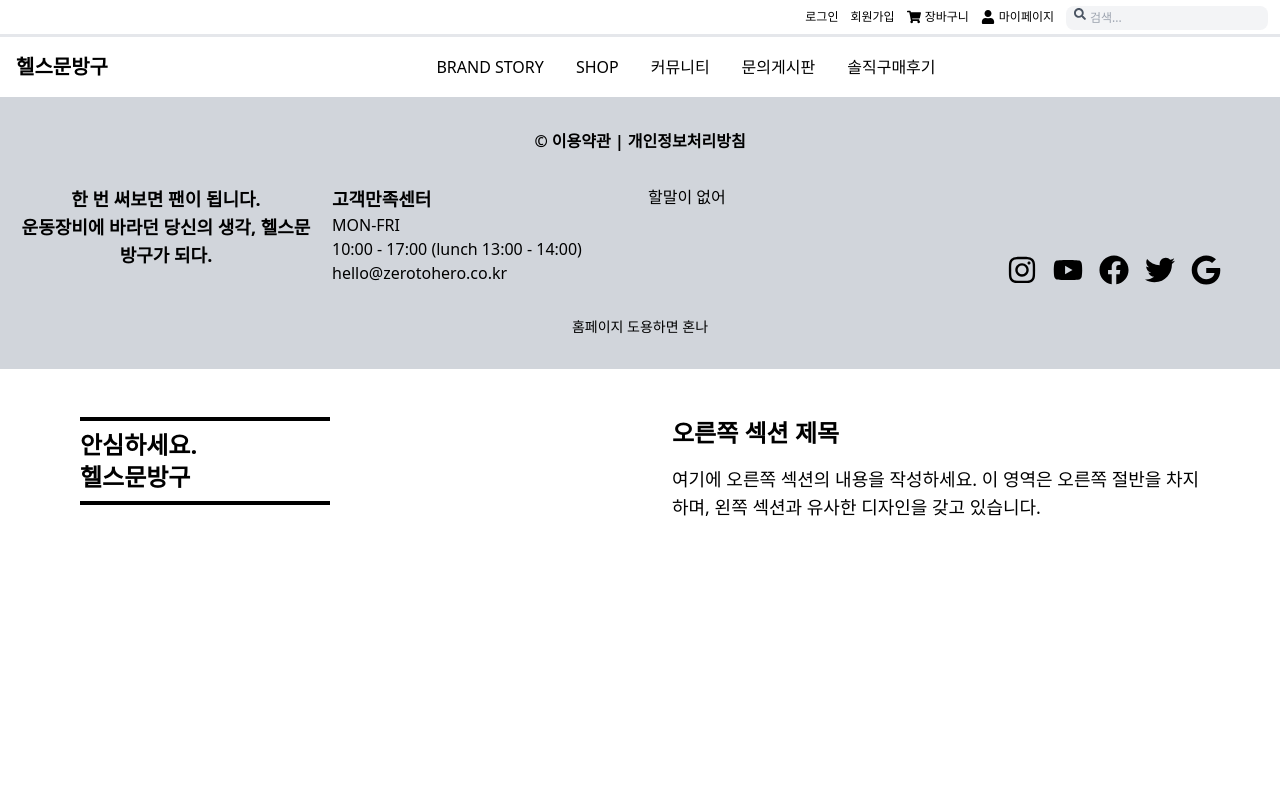
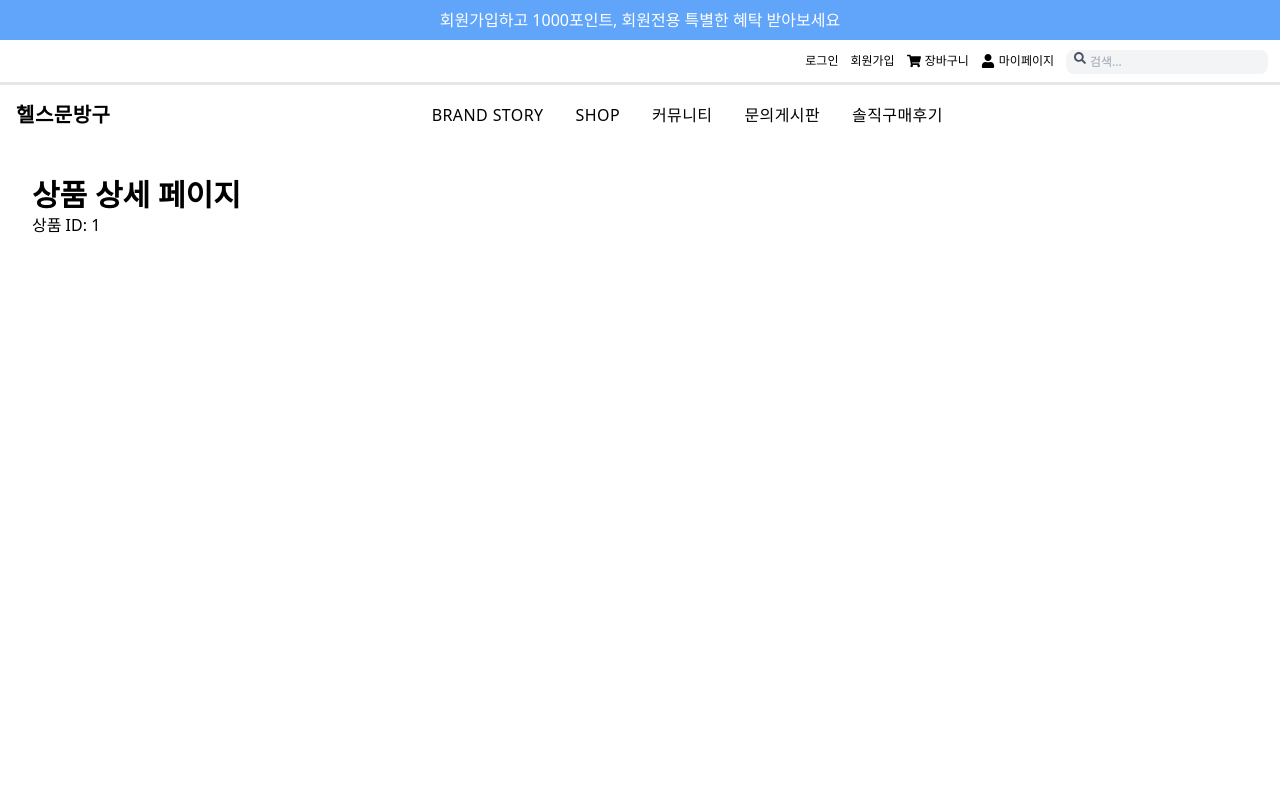
Before and after one commit to myqkq111/HealthStationery-front, a React (Create React App) app: page /product/1 in a window 1280 px wide. Shown: the top 800 px of the page. Built offline with nearby package versions, Linux system fonts and the light colour scheme.

Commit message:
Feat: Header 상단고정 및 TopBar 기능 추가, Shop 페이지 약간 수정

```diff
--- a/src/App.jsx
+++ b/src/App.jsx
@@ -14,14 +14,14 @@ import Footer from "./components/MainPage/Footer";
 import BottomPage from "./components/MainPage/BottomPage";
 import Shop from "./pages/Shop";
 import ProductPage from "./components/MainPage/ShopPage/ProductPage";
+import TopBar from "./components/MainPage/TopBar";
 
 function App() {
   return (
     <Router>
-      {/* MainHeader는 페이지 내에서 사용 */}
-      <MainHeader />
-      {/* Header는 페이지 상단에 고정 */}
-      <Header />
+      <TopBar /> {/* TopBar를 페이지 상단에 표시 */}
+      <MainHeader /> {/* MainHeader를 TopBar 아래에 표시 */}
+      <Header /> {/* Header를 MainHeader 아래에 표시 */}
       <Routes>
         <Route path="/" element={<HomePage />} />
         <Route path="/login" element={<Login />} />
@@ -31,10 +31,10 @@ function App() {
         <Route path="/find-id" element={<FindID />} />
         <Route path="/reset-password" element={<ResetPassword />} />
         <Route path="/shop" element={<Shop />} />
-        <Route path="/product/:id" component={ProductPage} />
+        <Route path="/product/:id" element={<ProductPage />} />
       </Routes>
-      <Footer />
-      <BottomPage />
+      <Footer /> {/* Footer를 페이지 하단에 표시 */}
+      <BottomPage /> {/* BottomPage를 Footer 아래에 표시 */}
     </Router>
   );
 }
--- a/src/components/MainPage/AboutUs.jsx
+++ b/src/components/MainPage/AboutUs.jsx
@@ -4,9 +4,9 @@ import { Link } from "react-router-dom";
 
 const AboutUs = () => {
   return (
-    <div className="relative w-screen h-screen overflow-hidden">
+    <div className="relative w-full h-full overflow-hidden">
       {/* 상단 텍스트 및 수평선 */}
-      <div className="absolute top-0 left-0 w-full text-center p-4 bg-white text-black z-20">
+      <div className="top-0 left-0 w-full text-center p-4 bg-white text-black z-20">
         <h2 className="text-3xl font-bold mb-8">헬스문방구 이야기</h2>
         <div className="flex justify-center mb-4">
           <hr className="border-t-2 border-gray-300 w-24 mx-auto" />
@@ -18,7 +18,7 @@ const AboutUs = () => {
         <img
           src="/images/AboutUs/AboutUs.JPG" // 여기에 원하는 이미지 경로를 넣으세요
           alt="쇼핑몰 소개"
-          className="w-full h-full object-contain max-w-screen-lg mx-auto"
+          className="w-full h-full object-cover max-w-screen-lg mx-auto" // object-cover로 설정하여 이미지를 잘라냄
         />
 
         {/* 중앙 검은색 반투명 사각형 및 텍스트 */}
--- a/src/components/MainPage/Header.jsx
+++ b/src/components/MainPage/Header.jsx
@@ -1,33 +1,131 @@
-import React from "react";
+// src/components/Header.jsx
+import React, { useState } from "react";
 import { useLocation } from "react-router-dom";
 
 const Header = () => {
   const location = useLocation();
   const isHome = location.pathname === "/";
 
+  const [isDropdownOpen, setIsDropdownOpen] = useState(false);
+
+  const toggleDropdown = (isOpen) => {
+    setIsDropdownOpen(isOpen);
+  };
+
   return (
     <nav
       style={{ borderTop: "2px solid #e5e7eb" }}
-      className="bg-white p-4 sticky top-0 z-50"
+      className="bg-white p-4 sticky top-0 z-10"
     >
       <div className="container mx-auto flex justify-between items-center">
-        <a href="/" className="text-black text-xl font-bold">
+        <a
+          href="/"
+          className="text-black text-xl font-bold whitespace-nowrap tracking-wide"
+        >
           헬스문방구
         </a>
-        <div className="flex-1 flex justify-center">
-          <a href="about" className="text-black px-4">
+        <div className="flex-1 flex justify-center relative">
+          <a
+            href="/about"
+            className="text-black px-4 whitespace-nowrap tracking-wide"
+          >
             BRAND STORY
           </a>
-          <a href="shop" className="text-black px-4">
-            SHOP
-          </a>
-          <a href="#contact" className="text-black px-4">
+          <div
+            className="relative"
+            onMouseEnter={() => toggleDropdown(true)}
+            onMouseLeave={() => toggleDropdown(false)}
+          >
+            <a
+              href="/shop"
+              className="text-black px-4 whitespace-nowrap tracking-wide"
+            >
+              SHOP
+            </a>
+            {isDropdownOpen && (
+              <div
+                className="absolute left-0 w-44 bg-white border border-gray-300 shadow-lg rounded-md z-20"
+                style={{ top: "100%" }}
+              >
+                <a
+                  href="/shop"
+                  className="block px-4 py-2 text-sm text-black hover:bg-gray-200 transition tracking-wide"
+                >
+                  모두보기
+                </a>
+                <a
+                  href="/gripps"
+                  className="block px-4 py-2 text-sm text-black hover:bg-gray-200 transition tracking-wide"
+                >
+                  그립/스트랩
+                </a>
+                <a
+                  href="/wrist"
+                  className="block px-4 py-2 text-sm text-black hover:bg-gray-200 transition tracking-wide"
+                >
+                  손목
+                </a>
+                <a
+                  href="/elbows"
+                  className="block px-4 py-2 text-sm text-black hover:bg-gray-200 transition tracking-wide"
+                >
+                  팔꿈치
+                </a>
+                <a
+                  href="/knees"
+                  className="block px-4 py-2 text-sm text-black hover:bg-gray-200 transition tracking-wide"
+                >
+                  무릎
+                </a>
+                <a
+                  href="/arms"
+                  className="block px-4 py-2 text-sm text-black hover:bg-gray-200 transition tracking-wide"
+                >
+                  팔
+                </a>
+                <a
+                  href="/back"
+                  className="block px-4 py-2 text-sm text-black hover:bg-gray-200 transition tracking-wide"
+                >
+                  등/허리
+                </a>
+                <a
+                  href="/powerlifting"
+                  className="block px-4 py-2 text-sm text-black hover:bg-gray-200 transition tracking-wide"
+                >
+                  파워리프팅/스트렝스
+                </a>
+                <a
+                  href="/workoutgear"
+                  className="block px-4 py-2 text-sm text-black hover:bg-gray-200 transition tracking-wide"
+                >
+                  기타운동장비
+                </a>
+                <a
+                  href="/clothing"
+                  className="block px-4 py-2 text-sm text-black hover:bg-gray-200 transition tracking-wide"
+                >
+                  의류
+                </a>
+              </div>
+            )}
+          </div>
+          <a
+            href="#contact"
+            className="text-black px-4 whitespace-nowrap tracking-wide"
+          >
             커뮤니티
           </a>
-          <a href="#contact" className="text-black px-4">
+          <a
+            href="#contact"
+            className="text-black px-4 whitespace-nowrap tracking-wide"
+          >
             문의게시판
           </a>
-          <a href="#contact" className="text-black px-4">
+          <a
+            href="#contact"
+            className="text-black px-4 whitespace-nowrap tracking-wide"
+          >
             솔직구매후기
           </a>
         </div>
--- a/src/components/MainPage/MainHeader.jsx
+++ b/src/components/MainPage/MainHeader.jsx
@@ -1,17 +1,17 @@
-// src/components/MainHeader.jsx
+// src/components/MainPage/MainHeader.jsx
 import React from "react";
-import { FaUser, FaShoppingCart, FaSearch } from "react-icons/fa"; // 아이콘 라이브러리
+import { FaUser, FaShoppingCart, FaSearch } from "react-icons/fa";
 import { useNavigate } from "react-router-dom";
 
 const MainHeader = () => {
   const navigate = useNavigate();
 
   const handleSignUpClick = () => {
-    navigate("/terms"); // 약관 동의 페이지로 이동
+    navigate("/terms");
   };
 
   return (
-    <header className="bg-white text-black py-1 px-3 border-b border-gray-200 z-50">
+    <header className="bg-white text-black py-2 px-3 border-b border-gray-200 top-10 inset-x-0 z-20">
       <div className="container mx-auto flex items-center justify-end space-x-3">
         <div className="flex items-center space-x-3">
           <a href="/login" className="text-xs hover:text-yellow-500">
--- a/src/components/MainPage/ShopPage/ProductPage.jsx
+++ b/src/components/MainPage/ShopPage/ProductPage.jsx
@@ -0,0 +1,18 @@
+import React from "react";
+import { useParams } from "react-router-dom";
+
+const ProductPage = () => {
+  const { id } = useParams(); // URL 파라미터에서 id 가져오기
+
+  // 여기에 상품 상세 정보를 불러오고 표시하는 로직을 추가합니다.
+
+  return (
+    <div className="min-h-screen bg-white px-8 py-8">
+      <h1 className="text-3xl font-bold">상품 상세 페이지</h1>
+      <p>상품 ID: {id}</p>
+      {/* 상세 정보, 리뷰 등 추가 내용 표시 */}
+    </div>
+  );
+};
+
+export default ProductPage;
--- /dev/null
+++ b/src/components/MainPage/TopBar.jsx
@@ -0,0 +1,73 @@
+// src/components/MainPage/TopBar.jsx
+import React, { useEffect, useState } from "react";
+
+const banners = [
+  {
+    text: "@헬스문방구와 카톡친구해요! 친구하면 1,000원 할인쿠폰 지급, 실시간 상담도 OK",
+    link: "https://www.kakaocorp.com/page/service/service/KakaoTalk",
+    style: "bg-yellow-300",
+    isExternal: true,
+    icon: "/assets/icons/kakao-icon.png",
+  },
+  {
+    text: "회원가입하고 1000포인트, 회원전용 특별한 혜탁 받아보세요",
+    link: "/login",
+    style: "bg-blue-400 text-white",
+    isExternal: false,
+  },
+  {
+    text: "평일 오후 2시까지 결제 시 당일배송, 5만원 이상 구매 시 무료배송",
+    link: "/shop",
+    style: "bg-green-600 text-white",
+    isExternal: false,
+  },
+  {
+    text: "한 번 써보면 팬이 됩니다. 비교불가 피트니스 솔루션, 까다라운 프로들의 선택",
+    link: "/shop",
+    style: "bg-black text-white",
+    isExternal: false,
+  },
+];
+
+const TopBar = () => {
+  const [currentBannerIndex, setCurrentBannerIndex] = useState(0);
+
+  useEffect(() => {
+    const interval = setInterval(() => {
+      setCurrentBannerIndex((prevIndex) =>
+        prevIndex === banners.length - 1 ? 0 : prevIndex + 1
+      );
+    }, 5000);
+
+    return () => clearInterval(interval);
+  }, []);
+
+  const handleBannerClick = (link, isExternal) => {
+    if (isExternal) {
+      window.open(link, "_blank");
+    } else {
+      window.location.pathname = link;
+    }
+  };
+
+  const currentBanner = banners[currentBannerIndex];
+
+  return (
+    <div
+      className={`text-black p-2 top-0 inset-x-0 z-30 ${currentBanner.style}`}
+      onClick={() =>
+        handleBannerClick(currentBanner.link, currentBanner.isExternal)
+      }
+      style={{ height: "auto", marginBottom: 0 }} // 여백 제거
+    >
+      <div className="flex items-center justify-center cursor-pointer">
+        {currentBanner.icon && (
+          <img src={currentBanner.icon} alt="아이콘" className="w-6 h-6 mr-2" />
+        )}
+        <span>{currentBanner.text}</span>
+      </div>
+    </div>
+  );
+};
+
+export default TopBar;
--- a/src/components/MainPage/VideoPage.jsx
+++ b/src/components/MainPage/VideoPage.jsx
@@ -5,7 +5,7 @@ const VideoPage = () => {
   return (
     <div className="relative w-screen h-screen overflow-hidden">
       {/* 상단 텍스트 및 수평선 */}
-      <div className="absolute top-0 left-0 w-full text-center p-4 bg-white text-black z-20">
+      <div className="top-0 left-0 w-full text-center p-4 bg-white text-black z-20">
         <h2 className="text-3xl font-bold mb-8">MOTIVATION - RUFF DIESEL</h2>
         <div className="flex justify-center mb-4">
           <hr className="border-t-2 border-gray-300 w-24 mx-auto" />
@@ -14,7 +14,7 @@ const VideoPage = () => {
 
       {/* 비디오 */}
       <video
-        className="absolute top-0 left-0 w-full h-full object-cover"
+        className="top-0 left-0 w-full h-full object-cover"
         src="/videos/Video.mp4"
         autoPlay
         muted
--- a/src/pages/HomePage.jsx
+++ b/src/pages/HomePage.jsx
@@ -2,12 +2,10 @@
 import React from "react";
 import Banner from "../components/MainPage/Banner";
 import ProductList from "../components/MainPage/ProductPage/ProductList";
-import Footer from "../components/MainPage/Footer";
 import ReviewList from "../components/MainPage/ReviewPage/ReviewList";
 import VideoPage from "../components/MainPage/VideoPage";
 import AboutUs from "../components/MainPage/AboutUs";
 import GalleryPage from "../components/MainPage/GalleryPage/GalleryPage";
-import BottomPage from "../components/MainPage/BottomPage";
 
 const HomePage = () => {
   return (
```
Also changed, not shown: public/assets/icons/kakao-icon.png (added), 1 other file (tests, documents, lock files or other folders).
